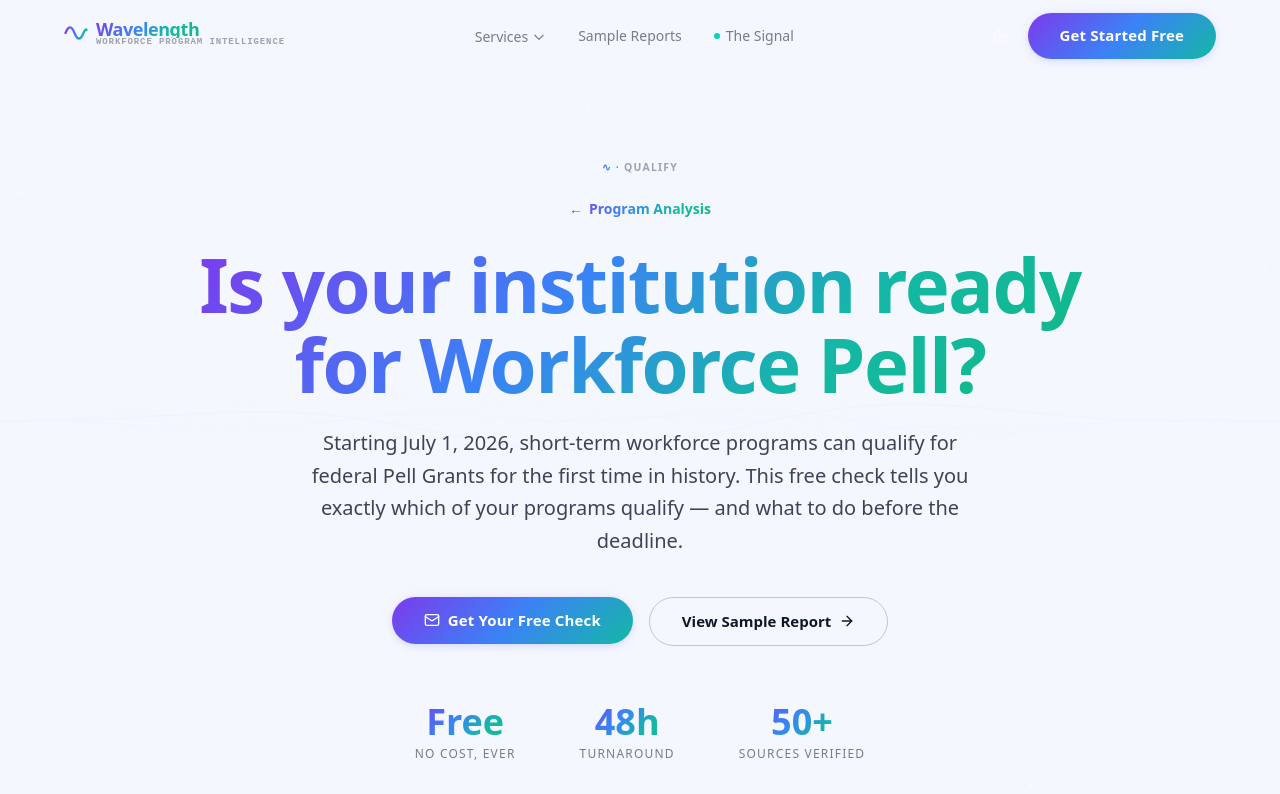
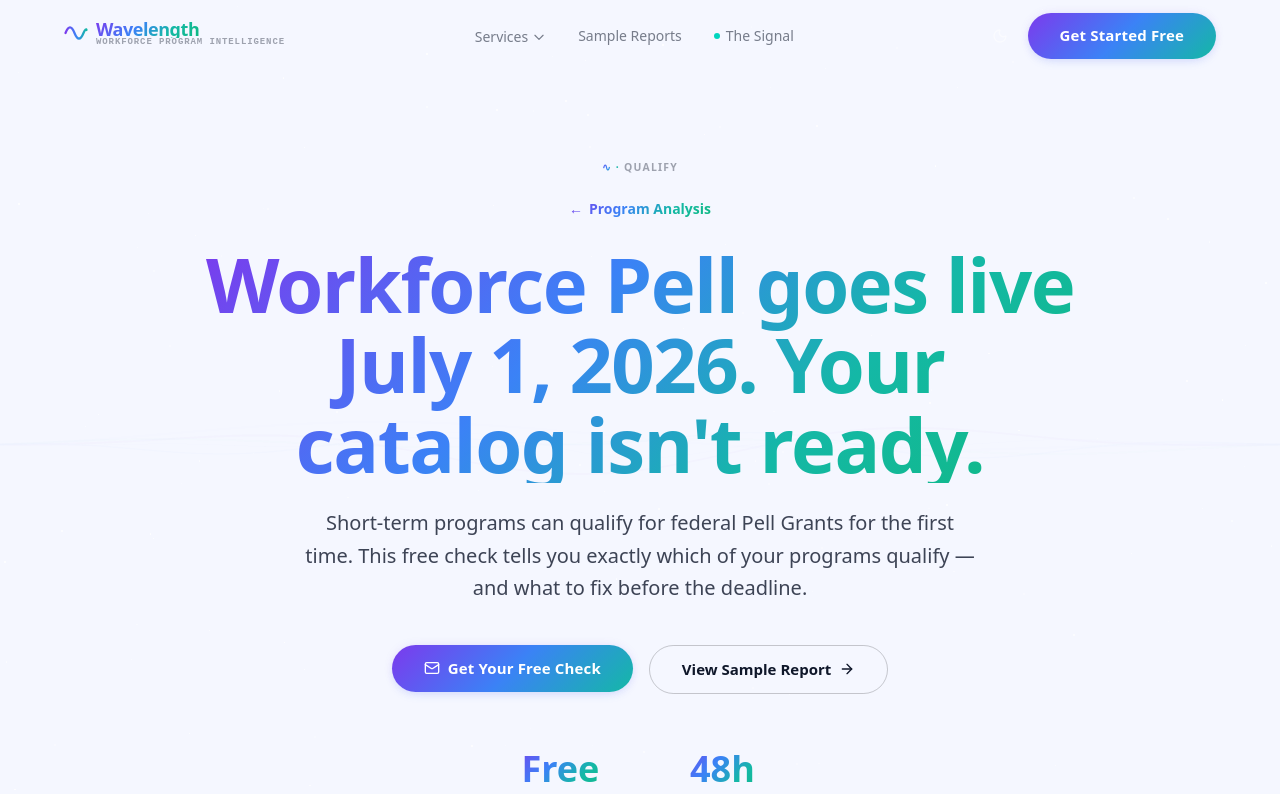
Before and after one commit to wspanic201/workforce-intelligence, a Next.js app: page /pell in a window 1280 px wide. Shown: the top 794 px of the page. Built offline with nearby package versions, Linux system fonts and the light colour scheme.

Commit message:
Pell page: new H1, fix product names/prices, trim hero

```diff
--- a/app/pell/page.tsx
+++ b/app/pell/page.tsx
@@ -181,8 +181,8 @@ const DELIVERABLES = [
 
 const UPSELL_PRODUCTS = [
   {
-    name: 'State-Mandated Program Gap Analysis',
-    price: '$295',
+    name: 'Program Gap Analysis',
+    price: '$495',
     description:
       "Find every state-mandated training program your institution doesn't offer — sized by revenue, cited to the statute.",
     href: '/compliance-gap',
@@ -190,10 +190,10 @@ const UPSELL_PRODUCTS = [
     border: 'border-violet-500/20',
   },
   {
-    name: 'Market Scan',
-    price: '$1,500',
+    name: 'Program Finder',
+    price: '$495',
     description:
-      'Full market intelligence before you build — 25+ pages of scored opportunities, employer demand signals, competitive gaps, and grant alignment.',
+      'Full market intelligence before you build — scored opportunities, employer demand signals, competitive gaps, and grant alignment for your region.',
     href: '/discover',
     color: 'from-teal-500/20 to-teal-500/5',
     border: 'border-teal-500/20',
@@ -255,13 +255,13 @@ export default function PellPage() {
               className="text-gradient-cosmic font-heading font-bold leading-[1.05] mx-auto max-w-4xl"
               style={{ fontSize: 'clamp(2.5rem, 5.5vw + 0.5rem, 4.75rem)' }}
             >
-              Is your institution ready for Workforce Pell?
+              Workforce Pell goes live July 1, 2026. Your catalog isn&apos;t ready.
             </h1>
           </AnimateOnScroll>
 
           <AnimateOnScroll variant="fade-up" delay={220} duration={800}>
             <p className="mt-6 text-lg md:text-xl text-theme-secondary max-w-2xl mx-auto leading-relaxed">
-              Starting July 1, 2026, short-term workforce programs can qualify for federal Pell Grants for the first time in history. This free check tells you exactly which of your programs qualify — and what to do before the deadline.
+              Short-term programs can qualify for federal Pell Grants for the first time. This free check tells you exactly which of your programs qualify — and what to fix before the deadline.
             </p>
           </AnimateOnScroll>
 
@@ -288,7 +288,6 @@ export default function PellPage() {
               {[
                 { value: 'Free', label: 'No cost, ever' },
                 { value: '48h', label: 'Turnaround' },
-                { value: '50+', label: 'Sources verified' },
               ].map((stat) => (
                 <div key={stat.label} className="text-center">
                   <div className="text-3xl md:text-4xl font-heading font-black text-gradient-cosmic">
@@ -675,8 +674,7 @@ export default function PellPage() {
               <div className="flex flex-col sm:flex-row sm:items-center sm:justify-between gap-4">
                 <div>
                   <div className="flex items-center gap-3 mb-2">
-                    <h3 className="font-heading font-bold text-theme-primary text-lg">Program Gap Audit</h3>
-                    <span className="text-xs font-semibold text-theme-muted">$295</span>
+                    <h3 className="font-heading font-bold text-theme-primary text-lg">Program Gap Analysis</h3>
                   </div>
                   <p className="text-theme-secondary text-sm">Find every state-mandated program your institution isn&apos;t offering — with revenue estimates for each gap.</p>
                 </div>
```
